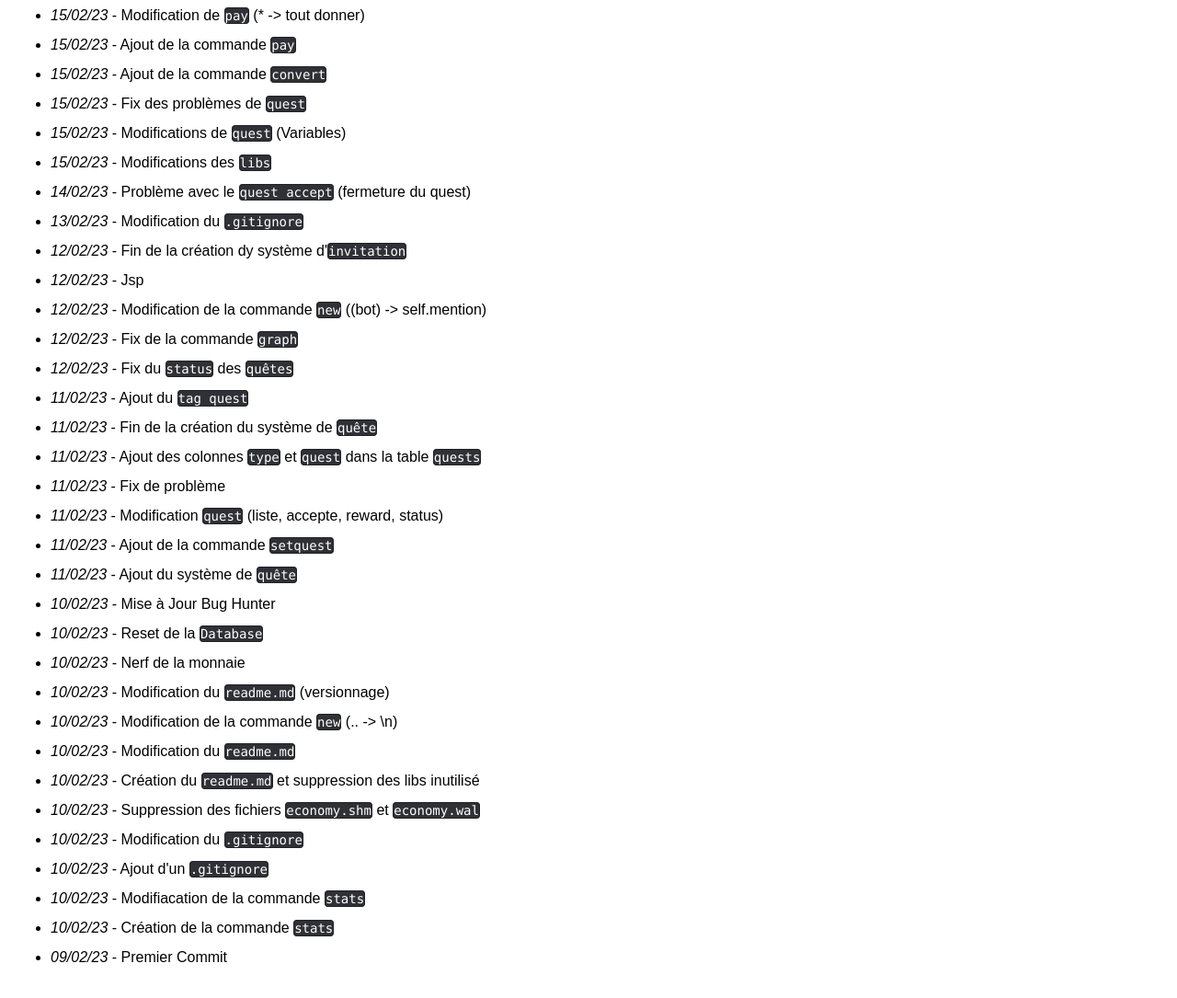
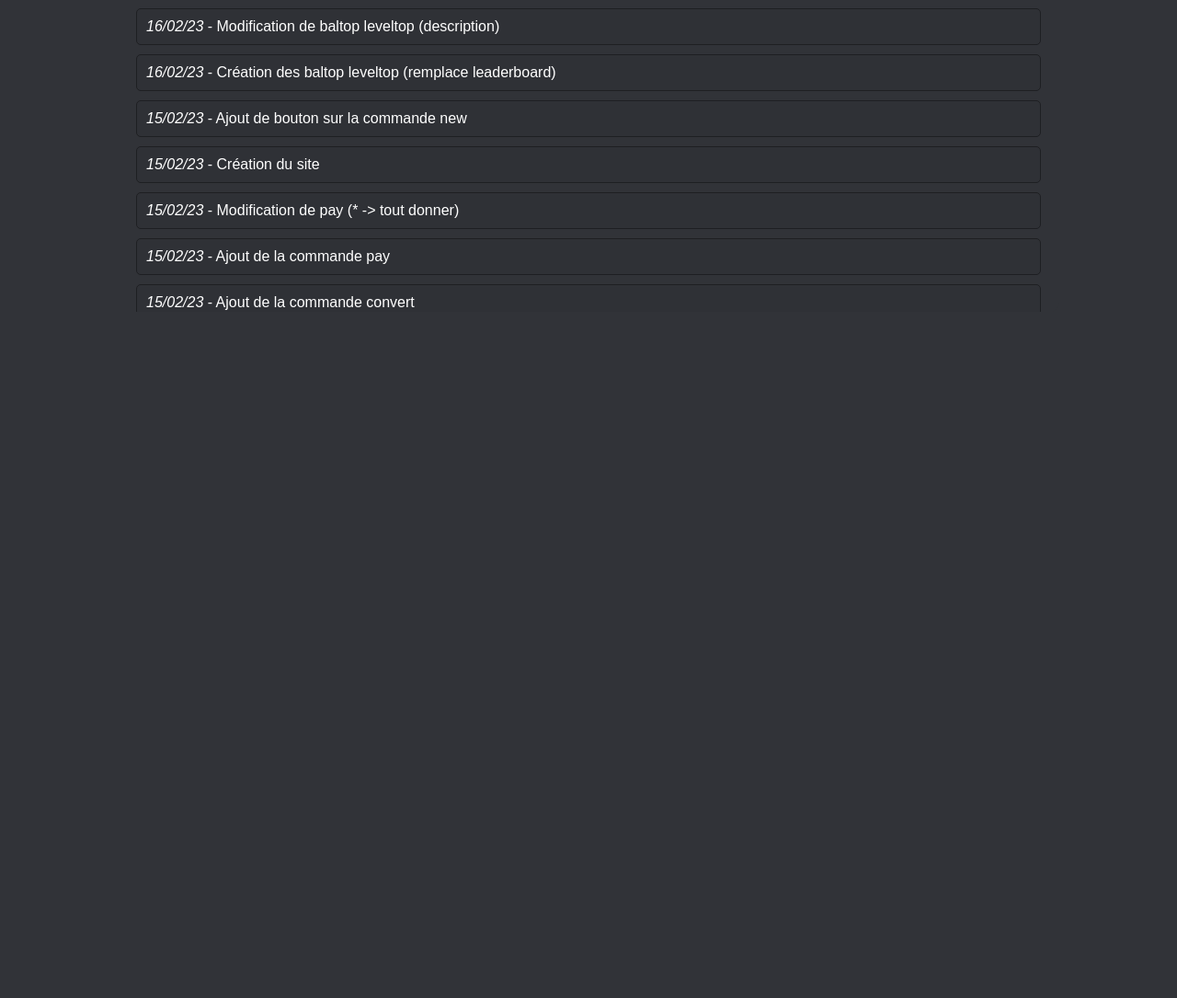
Before and after one commit to Noan-Haupais/Noan-Haupais.github.io, a plain HTML site: page changelog.html in a window 1280 px wide. Shown: the part 445-1530 px from the top of the page at 92% size. After the commit the page ends 800 px from the top, so only its background shows below. Drawn offline with Linux system fonts and the light colour scheme.

Commit message:
edited all colors (discord colors), moved scripts into /scripts/, added boxes

```diff
--- /dev/null
+++ b/Css/box.css
@@ -0,0 +1,28 @@
+.box {
+    background-color: #313338;
+    border-radius: 10px;
+    padding: 20px;
+    z-index: -1;
+    position: absolute;
+    top: 63%;
+    left: 50%;
+    transform: translate(-50%, -50%);
+    overflow-y: scroll;
+    max-height: 70vh;
+    width: 80%;
+}
+
+ul.ulBox {
+    list-style: none;
+    padding: 0;
+    margin: 0;
+}
+
+li.liBox {
+    margin: 10px 0;
+    padding: 10px;
+    background-color: #2f3136;
+    color: white;
+    border-radius: 5px;
+    border: 1px solid #1e1f22;
+}
--- a/Css/help.css
+++ /dev/null
@@ -1,14 +0,0 @@
-ul {
-  list-style-type : none;
-}
-a {
-  text-decoration: none;
-  color: black;
-}
-.upper {
-    text-transform: uppercase;
-}
-.link {
-    color: blue;
-    text-decoration: underline;
-}
--- a/Css/style.css
+++ b/Css/style.css
@@ -1,6 +1,9 @@
 *{
   box-sizing: border-box;
   font-family: 'Poppins', sans-serif;
+}
+body {
+    background-color: #313338;
 }
 nav{
   margin: 0;
@@ -9,14 +12,15 @@ nav{
   position: sticky;
   height: 80px;
   width: 100%;
-  background: #1b1b1b;
+  background: #1e1f22;
   align-items: center;
   justify-content: space-between;
   padding: 0 50px 0 100px;
   flex-wrap: wrap;
 }
 nav .logo{
-  color: #fff;
+  color: #e9eaeb;
+  font-family: "gg sans","Noto Sans","Helvetica Neue",Helvetica,Arial,sans-serif;;
   font-size: 35px;
   font-weight: 600;
 }
@@ -30,7 +34,7 @@ nav ul li{
   margin: 0 5px;
 }
 nav ul li a{
-  color: #f2f2f2;
+  color: #989a89;
   text-decoration: none;
   font-size: 18px;
   font-weight: 500;
@@ -41,8 +45,9 @@ nav ul li a{
 }
 nav ul li a.active,
 nav ul li a:hover{
-  color: #111;
-  background: #fff;
+  color: white;
+  font-family: "gg sans","Noto Sans","Helvetica Neue",Helvetica,Arial,sans-serif;;
+  background: #36373d;
 }
 nav .menu-btn i{
   color: #fff;
@@ -100,8 +105,8 @@ nav ul{
   }
 }
 nav ul li a.Checked{
-  color: #111;
-  background: #fff;
+  color: white;
+  background: #36373d;
 }
 .content{
   max-width: 1250px;
@@ -110,29 +115,30 @@ nav ul li a.Checked{
 }
 .content{
   padding: 30px 0;
+  color: #e9eaeb;
+  font-family: "gg sans","Noto Sans","Helvetica Neue",Helvetica,Arial,sans-serif;;
 }
 .content .title{
-  font-size: 38px;
-  font-weight: 700;
+  color: #e9eaeb;
+  font-family: "gg sans","Noto Sans","Helvetica Neue",Helvetica,Arial,sans-serif;;
 }
 .content p{
   padding-top: 20px;
   text-align: justify;
 }
-.discord{
-    color: white;
-    font-family: consolas;
-    background-color: #2f3136;
-    border: 1px solid #202225;
-    border-radius: 4px;
-    font-size: 0.875rem;
-    line-height: 1.125rem
-    border-radius: 4px;
-}
-.changelog {
-line-height: 2em;
-}
 footer {
     position: absolute;
     bottom: 0;
 }
+footer p{
+    color: #e9eaeb;
+}
+.upper {
+    text-transform: uppercase;
+}
+.link {
+    color: #19aaf0;
+    text-decoration: none;
+    word-break: break-word;
+    cursor: pointer;
+}
--- a/changelog.html
+++ b/changelog.html
@@ -5,6 +5,7 @@
       <title>[ChangeLog] - Altium</title>
       <link rel="icon" type="image/x-icon" href="./Icone/icone.ico" />
       <link rel="stylesheet" href="./Css/style.css">
+      <link rel="stylesheet" href="./Css/box.css">
       <link rel="stylesheet" href="https://cdnjs.cloudflare.com/ajax/libs/font-awesome/5.15.3/css/all.min.css"/>
       <meta name="viewport" content="width=device-width, initial-scale=1.0">
    </head>
@@ -24,50 +25,50 @@
          </ul>
       </nav>
       <div class="content">
-         <div>
-            <ul class="changelog">
-               <h2>ChangeLog</h2>
-               <li><em>16/02/23</em> - Création de la commande <a class="discord">profile</a></li>
-               <li><em>16/02/23</em> - Suppression du message (<a class="discord">role</a>)</li>
-               <li><em>16/02/23</em> - Modification du message (<a class="discord">role</a>)</li>
-               <li><em>16/02/23</em> - Modification de <a class="discord">casino</a> (INSERT INTO)</li>
-               <li><em>16/02/23</em> - Modification de <a class="discord">baltop leveltop</a> (description)</li>
-               <li><em>16/02/23</em> - Création des <a class="discord">baltop leveltop</a> (remplace leaderboard)</li>
-               <li><em>15/02/23</em> - Ajout de bouton sur la commande <a class="discord">new</a></li>
-               <li><em>15/02/23</em> - Création du site</li>
-               <li><em>15/02/23</em> - Modification de <a class="discord">pay</a> (* -> tout donner)</li>
-               <li><em>15/02/23</em> - Ajout de la commande <a class="discord">pay</a></li>
-               <li><em>15/02/23</em> - Ajout de la commande <a class="discord">convert</a></li>
-               <li><em>15/02/23</em> - Fix des problèmes de <a class="discord">quest</a></li>
-               <li><em>15/02/23</em> - Modifications de <a class="discord">quest</a> (Variables)</li>
-               <li><em>15/02/23</em> - Modifications des <a class="discord">libs</a></li>
-               <li><em>14/02/23</em> - Problème avec le <a class="discord">quest accept</a> (fermeture du quest)</li>
-               <li><em>13/02/23</em> - Modification du <a class="discord">.gitignore</a></li>
-               <li><em>12/02/23</em> - Fin de la création dy système d'<a class="discord">invitation</a></li>
-               <li><em>12/02/23</em> - Jsp</li>
-               <li><em>12/02/23</em> - Modification de la commande <a class="discord">new</a> ((bot) -> self.mention)</li>
-               <li><em>12/02/23</em> - Fix de la commande <a class="discord">graph</a></li>
-               <li><em>12/02/23</em> - Fix du <a class="discord">status</a> des <a class="discord">quêtes</a></li>
-               <li><em>11/02/23</em> - Ajout du <a class="discord">tag quest</a></li>
-               <li><em>11/02/23</em> - Fin de la création du système de <a class="discord">quête</a></li>
-               <li><em>11/02/23</em> - Ajout des colonnes <a class="discord">type</a> et <a class="discord">quest</a> dans la table <a class="discord">quests</a></li>
-               <li><em>11/02/23</em> - Fix de problème</li>
-               <li><em>11/02/23</em> - Modification <a class="discord">quest</a> (liste, accepte, reward, status)</li>
-               <li><em>11/02/23</em> - Ajout de la commande <a class="discord">setquest</a></li>
-               <li><em>11/02/23</em> - Ajout du système de <a class="discord">quête</a></li>
-               <li><em>10/02/23</em> - Mise à Jour Bug Hunter</li>
-               <li><em>10/02/23</em> - Reset de la <a class="discord">Database</a></li>
-               <li><em>10/02/23</em> - Nerf de la monnaie</li>
-               <li><em>10/02/23</em> - Modification du <a class="discord">readme.md</a> (versionnage)</li>
-               <li><em>10/02/23</em> - Modification de la commande <a class="discord">new</a> (.. -> \n)</li>
-               <li><em>10/02/23</em> - Modification du <a class="discord">readme.md</a></li>
-               <li><em>10/02/23</em> - Création du <a class="discord">readme.md</a> et suppression des libs inutilisé</li>
-               <li><em>10/02/23</em> - Suppression des fichiers <a class="discord">economy.shm</a> et <a class="discord">economy.wal</a></li>
-               <li><em>10/02/23</em> - Modification du <a class="discord">.gitignore</a></li>
-               <li><em>10/02/23</em> - Ajout d'un <a class="discord">.gitignore</a></li>
-               <li><em>10/02/23</em> - Modifiacation de la commande <a class="discord">stats</a></li>
-               <li><em>10/02/23</em> - Création de la commande <a class="discord">stats</a></li>
-               <li><em>09/02/23</em> - Premier Commit</li>
+         <h3 class="title">Changes Logs</h3>
+         <div class="box">
+            <ul class="ulBox">
+               <li class="liBox"><em>16/02/23</em> - Création de la commande <a class="discord">profile</a></li>
+               <li class="liBox"><em>16/02/23</em> - Suppression du message (<a class="discord">role</a>)</li>
+               <li class="liBox"><em>16/02/23</em> - Modification du message (<a class="discord">role</a>)</li>
+               <li class="liBox"><em>16/02/23</em> - Modification de <a class="discord">casino</a> (INSERT INTO)</li>
+               <li class="liBox"><em>16/02/23</em> - Modification de <a class="discord">baltop leveltop</a> (description)</li>
+               <li class="liBox"><em>16/02/23</em> - Création des <a class="discord">baltop leveltop</a> (remplace leaderboard)</li>
+               <li class="liBox"><em>15/02/23</em> - Ajout de bouton sur la commande <a class="discord">new</a></li>
+               <li class="liBox"><em>15/02/23</em> - Création du site</li>
+               <li class="liBox"><em>15/02/23</em> - Modification de <a class="discord">pay</a> (* -> tout donner)</li>
+               <li class="liBox"><em>15/02/23</em> - Ajout de la commande <a class="discord">pay</a></li>
+               <li class="liBox"><em>15/02/23</em> - Ajout de la commande <a class="discord">convert</a></li>
+               <li class="liBox"><em>15/02/23</em> - Fix des problèmes de <a class="discord">quest</a></li>
+               <li class="liBox"><em>15/02/23</em> - Modifications de <a class="discord">quest</a> (Variables)</li>
+               <li class="liBox"><em>15/02/23</em> - Modifications des <a class="discord">libs</a></li>
+               <li class="liBox"><em>14/02/23</em> - Problème avec le <a class="discord">quest accept</a> (fermeture du quest)</li>
+               <li class="liBox"><em>13/02/23</em> - Modification du <a class="discord">.gitignore</a></li>
+               <li class="liBox"><em>12/02/23</em> - Fin de la création dy système d'<a class="discord">invitation</a></li>
+               <li class="liBox"><em>12/02/23</em> - Jsp</li>
+               <li class="liBox"><em>12/02/23</em> - Modification de la commande <a class="discord">new</a> ((bot) -> self.mention)</li>
+               <li class="liBox"><em>12/02/23</em> - Fix de la commande <a class="discord">graph</a></li>
+               <li class="liBox"><em>12/02/23</em> - Fix du <a class="discord">status</a> des <a class="discord">quêtes</a></li>
+               <li class="liBox"><em>11/02/23</em> - Ajout du <a class="discord">tag quest</a></li>
+               <li class="liBox"><em>11/02/23</em> - Fin de la création du système de <a class="discord">quête</a></li>
+               <li class="liBox"><em>11/02/23</em> - Ajout des colonnes <a class="discord">type</a> et <a class="discord">quest</a> dans la table <a class="discord">quests</a></li>
+               <li class="liBox"><em>11/02/23</em> - Fix de problème</li>
+               <li class="liBox"><em>11/02/23</em> - Modification <a class="discord">quest</a> (liste, accepte, reward, status)</li>
+               <li class="liBox"><em>11/02/23</em> - Ajout de la commande <a class="discord">setquest</a></li>
+               <li class="liBox"><em>11/02/23</em> - Ajout du système de <a class="discord">quête</a></li>
+               <li class="liBox"><em>10/02/23</em> - Mise à Jour Bug Hunter</li>
+               <li class="liBox"><em>10/02/23</em> - Reset de la <a class="discord">Database</a></li>
+               <li class="liBox"><em>10/02/23</em> - Nerf de la monnaie</li>
+               <li class="liBox"><em>10/02/23</em> - Modification du <a class="discord">readme.md</a> (versionnage)</li>
+               <li class="liBox"><em>10/02/23</em> - Modification de la commande <a class="discord">new</a> (.. -> \n)</li>
+               <li class="liBox"><em>10/02/23</em> - Modification du <a class="discord">readme.md</a></li>
+               <li class="liBox"><em>10/02/23</em> - Création du <a class="discord">readme.md</a> et suppression des libs inutilisé</li>
+               <li class="liBox"><em>10/02/23</em> - Suppression des fichiers <a class="discord">economy.shm</a> et <a class="discord">economy.wal</a></li>
+               <li class="liBox"><em>10/02/23</em> - Modification du <a class="discord">.gitignore</a></li>
+               <li class="liBox"><em>10/02/23</em> - Ajout d'un <a class="discord">.gitignore</a></li>
+               <li class="liBox"><em>10/02/23</em> - Modifiacation de la commande <a class="discord">stats</a></li>
+               <li class="liBox"><em>10/02/23</em> - Création de la commande <a class="discord">stats</a></li>
+               <li class="liBox"><em>09/02/23</em> - Premier Commit</li>
             </ul>
          </div>
       </div>
--- /dev/null
+++ b/scripts/analytics.js
@@ -0,0 +1,4 @@
+window.dataLayer = window.dataLayer || [];
+function gtag(){dataLayer.push(arguments);}
+gtag('js', new Date());
+gtag('config', 'G-42YY5W9CZX');
```
Also changed, not shown: help.html (+25 -78 lines), index.html (+4 -12 lines), test.html (added, +63 -0 lines), scripts/compter.js (renamed from compter.js).
